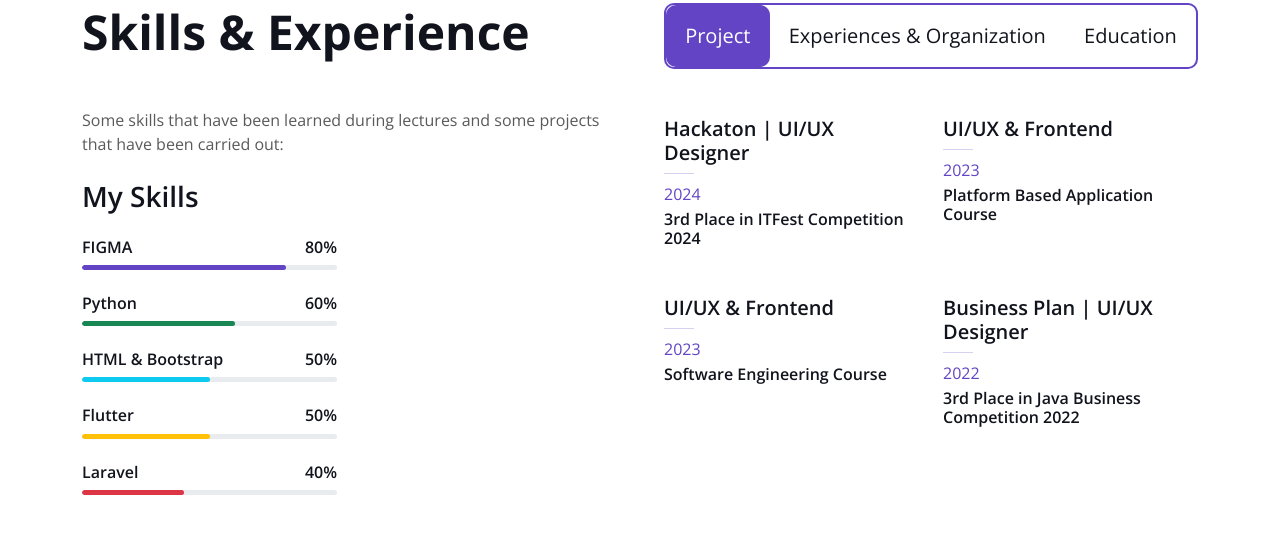
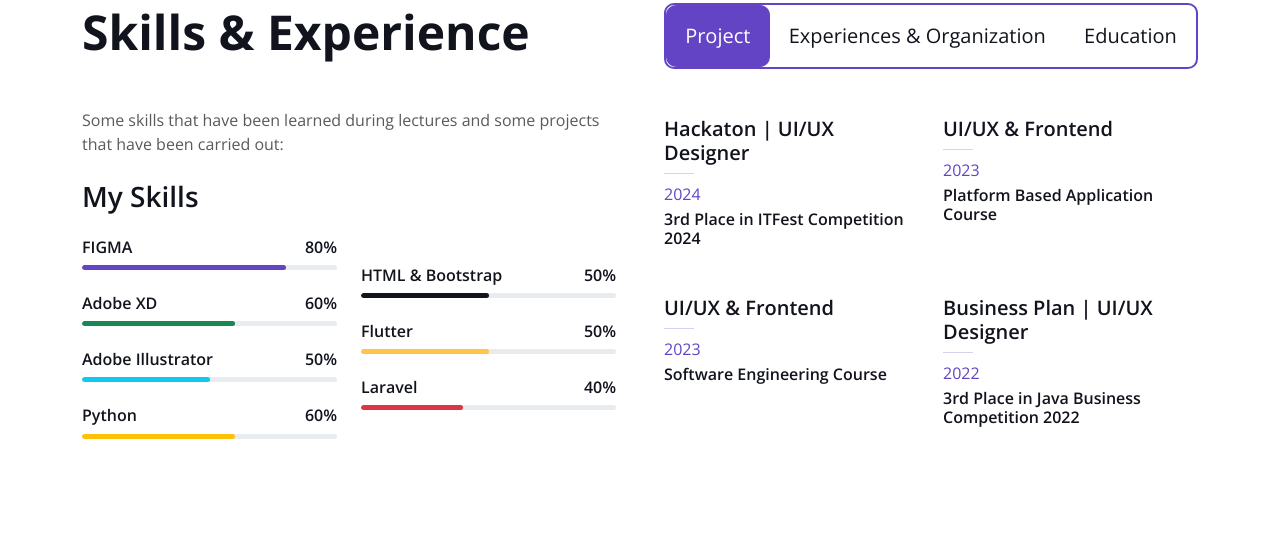
Before and after one commit to kianizz/Porfolio-Kian, a plain HTML site: page index.html in a window 1280 px wide. Shown: the part 1007-1563 px from the top of the page. Drawn offline with nearby package versions, Linux system fonts and the light colour scheme.

Commit message:
28 Okt 24

```diff
--- a/index.html
+++ b/index.html
@@ -81,7 +81,7 @@
                     <h2 class="typed-text-output d-inline"></h2>
                     <div class="typed-text d-none">UI/UX Designer, Front End Developer</div>
                     <div class="d-flex align-items-center pt-5">
-                        <a href="https://drive.google.com/drive/folders/14JEMmNNX9h7DsdMHKMgV2g_SCQoaJamA?usp=sharing" class="btn btn-primary py-3 px-4 me-5">Download CV</a>
+                        <a href="https://drive.google.com/file/d/1HsJ7tjjVsFb-ZkX63ETcGeYoyphjXJOM/view?usp=sharing" class="btn btn-primary py-3 px-4 me-5">Download CV</a>
 
                     </div>
                 </div>
@@ -233,7 +233,7 @@
                             </div>
                             <div class="skill mb-4">
                                 <div class="d-flex justify-content-between">
-                                    <h6 class="font-weight-bold">Python</h6>
+                                    <h6 class="font-weight-bold">Adobe XD</h6>
                                     <h6 class="font-weight-bold">60%</h6>
                                 </div>
                                 <div class="progress">
@@ -242,7 +242,7 @@
                             </div>
                             <div class="skill mb-4">
                                 <div class="d-flex justify-content-between">
-                                    <h6 class="font-weight-bold">HTML & Bootstrap</h6>
+                                    <h6 class="font-weight-bold">Adobe Illustrator</h6>
                                     <h6 class="font-weight-bold">50%</h6>
                                 </div>
                                 <div class="progress">
@@ -251,11 +251,32 @@
                             </div>
                             <div class="skill mb-4">
                                 <div class="d-flex justify-content-between">
+                                    <h6 class="font-weight-bold">Python</h6>
+                                    <h6 class="font-weight-bold">60%</h6>
+                                </div>
+                                <div class="progress">
+                                    <div class="progress-bar bg-warning" role="progressbar" aria-valuenow="60" aria-valuemin="0" aria-valuemax="100"></div>
+                                </div>
+                            </div>
+                        </div>
+                        <div class="col-md-6">
+
+                            <div class="skill mb-4">
+                                <div class="d-flex justify-content-between">
+                                    <h6 class="font-weight-bold">HTML & Bootstrap</h6>
+                                    <h6 class="font-weight-bold">50%</h6>
+                                </div>
+                                <div class="progress">
+                                    <div class="progress-bar bg-dark" role="progressbar" aria-valuenow="50" aria-valuemin="0" aria-valuemax="100"></div>
+                                </div>
+                            </div>
+                            <div class="skill mb-4">
+                                <div class="d-flex justify-content-between">
                                     <h6 class="font-weight-bold">Flutter</h6>
                                     <h6 class="font-weight-bold">50%</h6>
                                 </div>
                                 <div class="progress">
-                                    <div class="progress-bar bg-warning" role="progressbar" aria-valuenow="50" aria-valuemin="0" aria-valuemax="100"></div>
+                                    <div class="progress-bar bg-secondary" role="progressbar" aria-valuenow="50" aria-valuemin="0" aria-valuemax="100"></div>
                                 </div>
                             </div>
                             <div class="skill mb-4">
@@ -267,8 +288,6 @@
                                     <div class="progress-bar bg-danger" role="progressbar" aria-valuenow="40" aria-valuemin="0" aria-valuemax="100"></div>
                                 </div>
                             </div>
-                        </div>
-                        <div class="col-md-6">
                         </div>
                     </div>
                 </div>
@@ -767,10 +786,7 @@
                     <div class="col-md-6 text-center text-md-start mb-3 mb-md-0">
                         &copy; <a class="border-bottom text-secondary" href="#">Portfolio Kian</a>, All Right Reserved.
                     </div>
-                    <div class="col-md-6 text-center text-md-end">
-                        <!--/*** This template is free as long as you keep the footer author’s credit link/attribution link/backlink. If you'd like to use the template without the footer author’s credit link/attribution link/backlink, you can purchase the Credit Removal License from "https://htmlcodex.com/credit-removal". Thank you for your support. ***/-->
-                        Designed By <a class="border-bottom text-secondary" href="https://htmlcodex.com">HTML Codex</a>
-                    </div>
+
                 </div>
             </div>
         </div>
```
